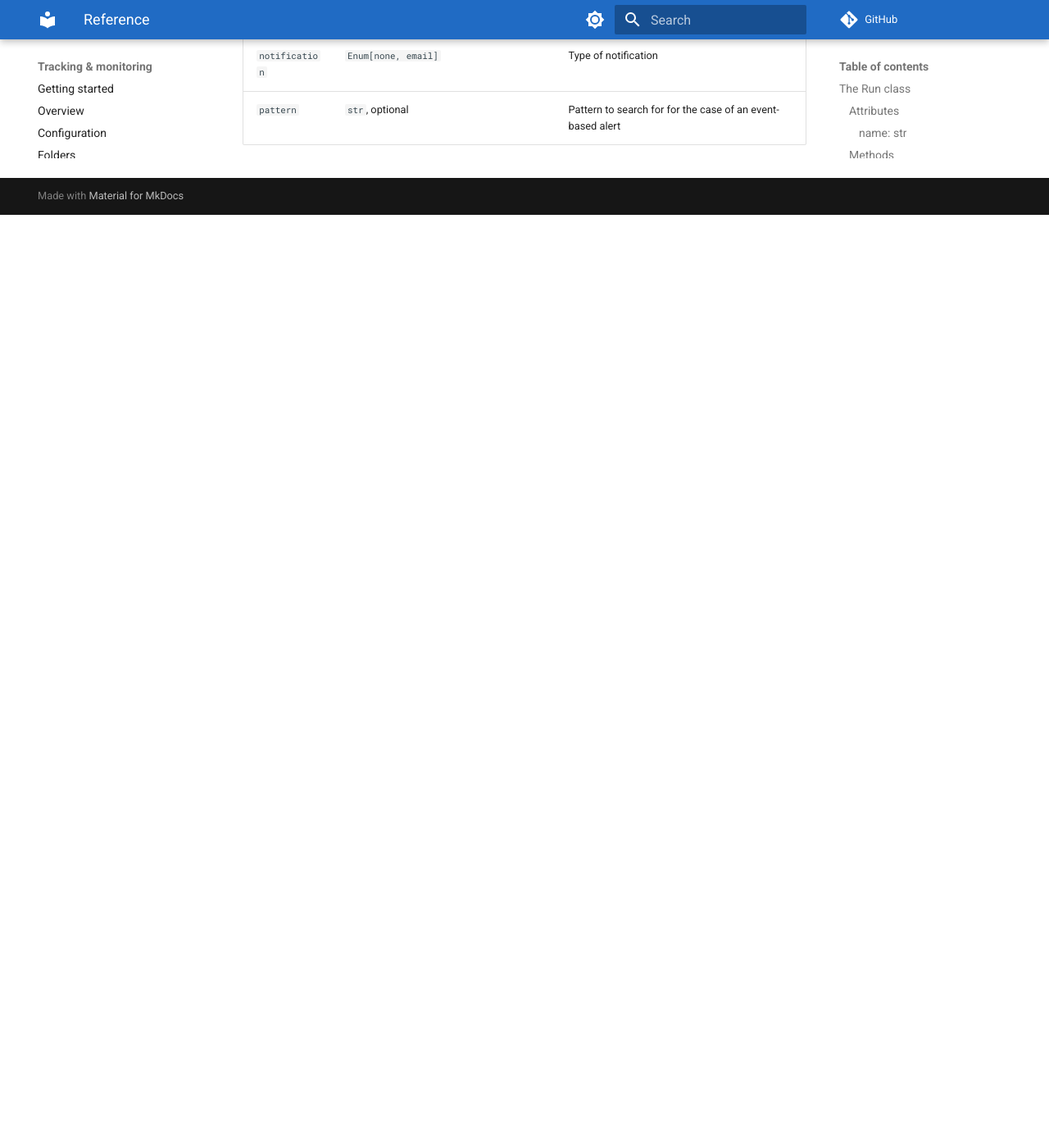
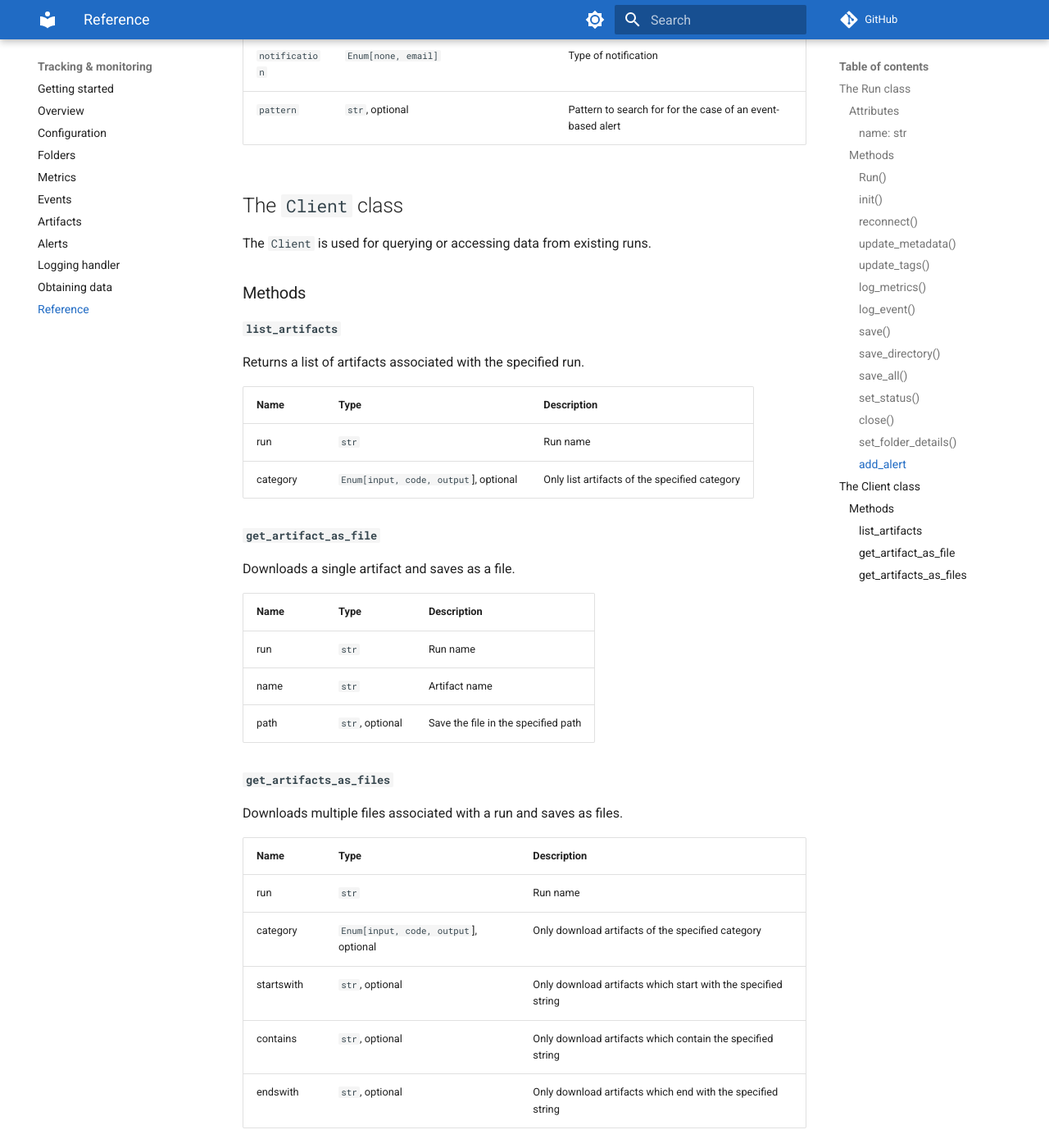
Before and after one commit to simvue-io/docs, an MkDocs documentation site: the page built from docs/python-client/reference.md, in a window 1280 px wide and 1400 px high, scrolled down 5517 px. Shown: the whole window at 82% size. Built offline with MkDocs 1.6.1 and Material for MkDocs 9.7.7, drawn with Linux system fonts in a browser that asks for light colours; before the commit the page ends 5779 px from its top, so only the background shows below that.

Commit message:
Add first draft of client class

```diff
--- a/docs/python-client/reference.md
+++ b/docs/python-client/reference.md
@@ -186,3 +186,40 @@ will be created.
 | `range_high` | `Union[int, float]`, optional | Upper limit to use for a metrics-based alert using `is outside range` or `is inside range` |
 | `notification` | `Enum[none, email]` | Type of notification |
 | `pattern` | `str`, optional | Pattern to search for for the case of an event-based alert |
+
+## The `Client` class
+
+The `Client` is used for querying or accessing data from existing runs.
+
+### Methods
+
+#### `list_artifacts`
+
+Returns a list of artifacts associated with the specified run.
+
+| Name  | Type | Description |
+| ----- | ---- | ----------- |
+| run | `str` | Run name |
+| category | `Enum[input, code, output`], optional | Only list artifacts of the specified category |
+
+#### `get_artifact_as_file`
+
+Downloads a single artifact and saves as a file.
+
+| Name  | Type | Description |
+| ----- | ---- | ----------- |
+| run | `str` | Run name |
+| name | `str` | Artifact name |
+| path | `str`, optional | Save the file in the specified path
+
+#### `get_artifacts_as_files`
+
+Downloads multiple files associated with a run and saves as files.
+
+| Name  | Type | Description |
+| ----- | ---- | ----------- |
+| run | `str` | Run name |
+| category | `Enum[input, code, output`], optional | Only download artifacts of the specified category |
+| startswith | `str`, optional | Only download artifacts which start with the specified string |
+| contains | `str`, optional | Only download artifacts which contain  the specified string |
+| endswith | `str`, optional | Only download artifacts which end with the specified string |
```
